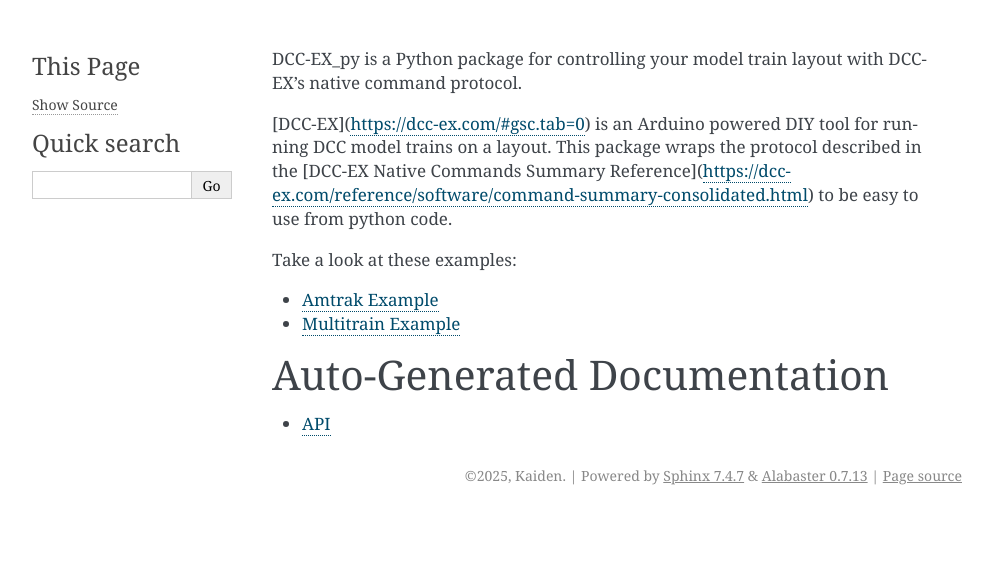
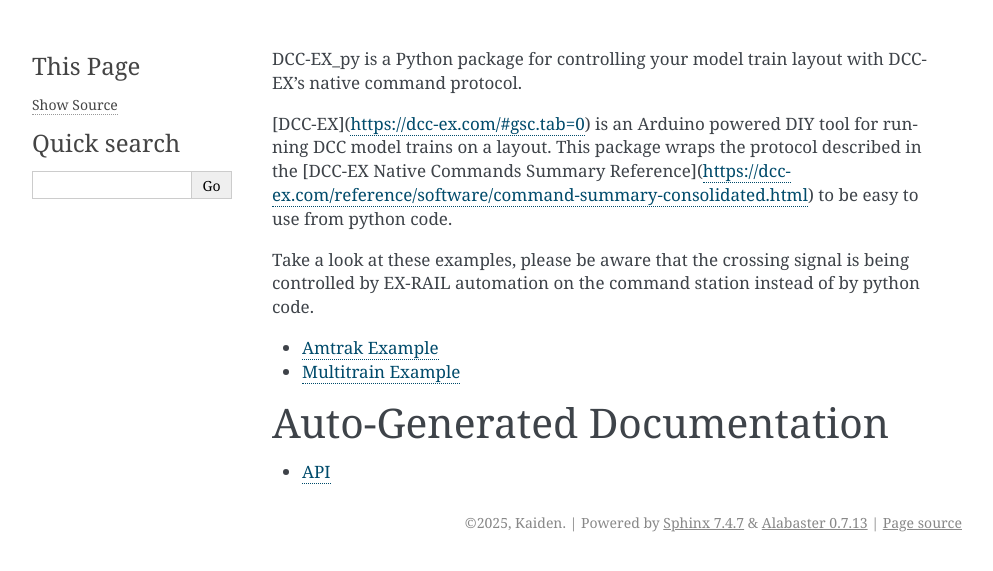
Before and after one commit to Zenith08/DCC-EX_py, a Sphinx documentation site: the page built from docs/source/Home.rst, in a window 1280 px wide. Shown: the top 571 px of the page, without its empty margins (148-1141 px from the left). Built offline with Sphinx 7.4.7, drawn with Linux system fonts in a browser that asks for light colours; pages that are not in the unit, such as notebooks, are missing from menus.

Commit message:
Cleaned up documentation system to be ready for release.

```diff
--- a/docs/source/Home.rst
+++ b/docs/source/Home.rst
@@ -5,7 +5,7 @@
 [DCC-EX](https://dcc-ex.com/#gsc.tab=0) is an Arduino powered DIY tool for running DCC model trains on a layout.
 This package wraps the protocol described in the [DCC-EX Native Commands Summary Reference](https://dcc-ex.com/reference/software/command-summary-consolidated.html) to be easy to use from python code.
 
-Take a look at these examples:
+Take a look at these examples, please be aware that the crossing signal is being controlled by EX-RAIL automation on the command station instead of by python code.
 
 .. toctree::
    :maxdepth: 1
```
Also changed, not shown: README.md (+3 -3 lines), 1 other file.
